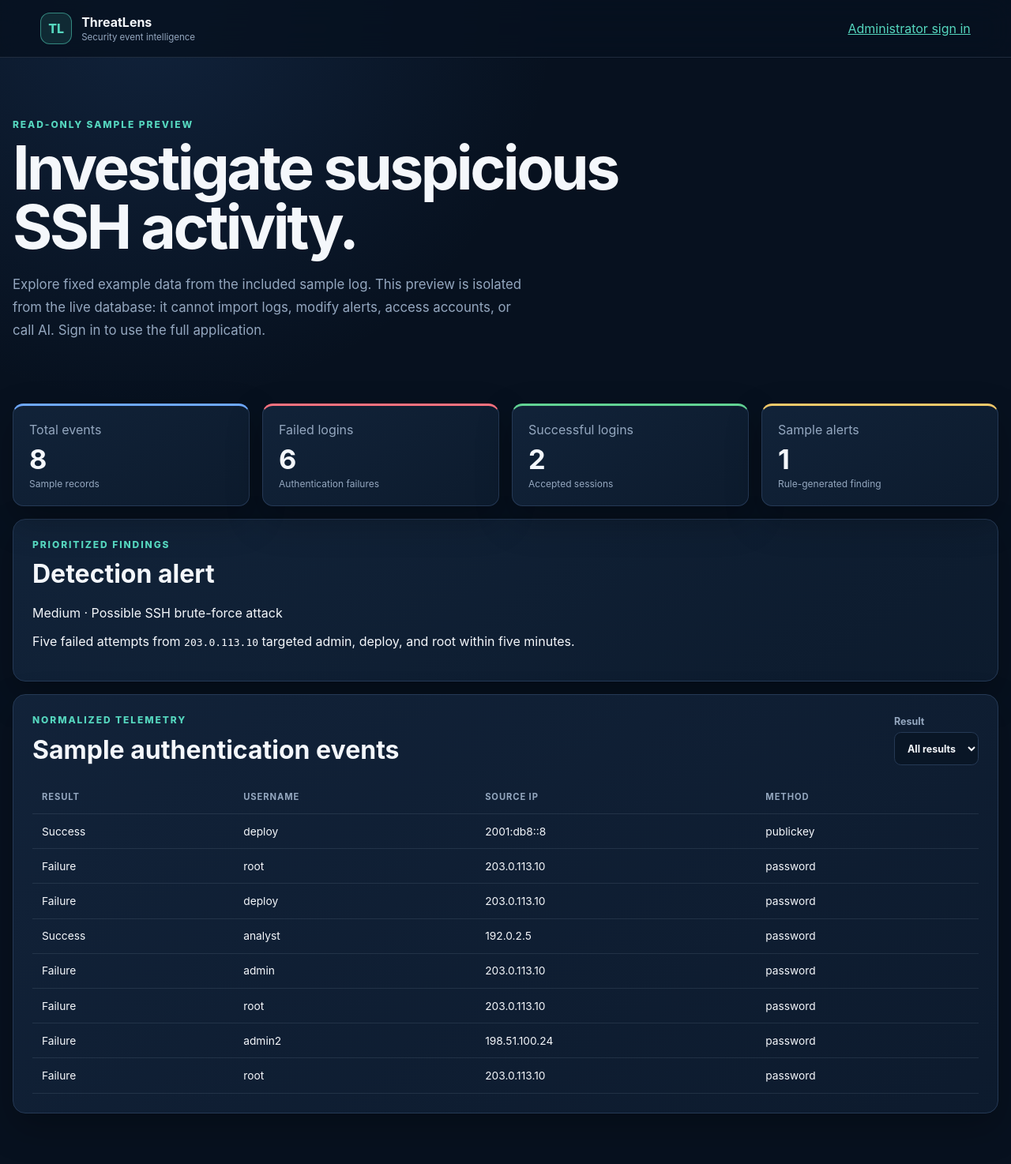
After one commit to giovanipaul/ThreatLens, a FastAPI app: template app/templates/demo.html in a window 1280 px wide. The commit adds this page. Shown: the whole page at 79% size. Run offline with FastAPI, Linux system fonts and the light colour scheme; the template is opened without the code that fills it, so the values that code supplies are empty.

Commit message:
Add isolated read-only sample preview (#17)
* docs: refresh dashboard preview image

* feat: add guarded AI explanations for security alerts

* fix: include AI explanation modules and tests

* ci: rerun required security checks

* fix: update certifi security dependency

* feat: prepare container for cloud deployment

* docs: document hosted ThreatLens deployment

* feat: add isolated read-only sample preview

```diff
--- a/app/main.py
+++ b/app/main.py
@@ -156,7 +156,7 @@ def create_app(
         return response
 
     @application.get("/", response_class=HTMLResponse)
-    def dashboard(request: Request) -> HTMLResponse:
+    def dashboard(request: Request) -> Response:
         token = request.cookies.get(SESSION_COOKIE_NAME)
         user = threat_repository.get_session_user(token) if token else None
         if user is None:
@@ -175,7 +175,7 @@ def create_app(
         return response
 
     @application.get("/login", response_class=HTMLResponse)
-    def login_page(request: Request) -> HTMLResponse:
+    def login_page(request: Request) -> Response:
         token = request.cookies.get(SESSION_COOKIE_NAME)
         if token and threat_repository.get_session_user(token):
             return RedirectResponse("/", status_code=status.HTTP_303_SEE_OTHER)
@@ -185,8 +185,12 @@ def create_app(
             context={"error": None},
         )
 
+    @application.get("/demo", response_class=HTMLResponse)
+    def demo_page(request: Request) -> HTMLResponse:
+        return templates.TemplateResponse(request=request, name="demo.html")
+
     @application.get("/account", response_class=HTMLResponse)
-    def account_page(request: Request) -> HTMLResponse:
+    def account_page(request: Request) -> Response:
         token = request.cookies.get(SESSION_COOKIE_NAME)
         user = threat_repository.get_session_user(token) if token else None
         if user is None:
@@ -209,7 +213,7 @@ def create_app(
         request: Request,
         username: str = Form(),
         password: str = Form(),
-    ) -> HTMLResponse:
+    ) -> Response:
         source_ip = request.client.host if request.client else "unknown"
         now = time.monotonic()
         failures = login_failures[source_ip]
--- /dev/null
+++ b/app/static/demo.js
@@ -0,0 +1,8 @@
+"use strict";
+
+const resultFilter = document.getElementById("demo-result");
+resultFilter.addEventListener("change", () => {
+    document.querySelectorAll("tr[data-result]").forEach((row) => {
+        row.hidden = resultFilter.value !== "all" && row.dataset.result !== resultFilter.value;
+    });
+});
--- /dev/null
+++ b/app/templates/demo.html
@@ -0,0 +1,52 @@
+<!doctype html>
+<html lang="en">
+<head>
+    <meta charset="utf-8">
+    <meta name="viewport" content="width=device-width, initial-scale=1">
+    <meta name="description" content="Read-only ThreatLens sample preview">
+    <title>Sample preview | ThreatLens</title>
+    <link rel="stylesheet" href="{{ url_for('static', path='/styles.css') }}">
+    <script src="{{ url_for('static', path='/demo.js') }}" defer></script>
+</head>
+<body>
+<header class="site-header">
+    <a class="brand" href="/demo"><span class="brand-mark">TL</span><span><strong>ThreatLens</strong><small>Security event intelligence</small></span></a>
+    <a class="account-link" href="/login">Administrator sign in</a>
+</header>
+<main>
+    <section class="hero">
+        <div>
+            <p class="eyebrow">Read-only sample preview</p>
+            <h1>Investigate suspicious SSH activity.</h1>
+            <p class="hero-copy">Explore fixed example data from the included sample log. This preview is isolated from the live database: it cannot import logs, modify alerts, access accounts, or call AI. Sign in to use the full application.</p>
+        </div>
+    </section>
+    <section class="metrics" aria-label="Sample security overview">
+        <article class="metric-card"><span>Total events</span><strong>8</strong><small>Sample records</small></article>
+        <article class="metric-card danger"><span>Failed logins</span><strong>6</strong><small>Authentication failures</small></article>
+        <article class="metric-card success"><span>Successful logins</span><strong>2</strong><small>Accepted sessions</small></article>
+        <article class="metric-card warning"><span>Sample alerts</span><strong>1</strong><small>Rule-generated finding</small></article>
+    </section>
+    <section class="data-section">
+        <div class="section-heading"><div><p class="eyebrow">Prioritized findings</p><h2>Detection alert</h2></div></div>
+        <p>Medium · Possible SSH brute-force attack</p>
+        <p>Five failed attempts from <code>203.0.113.10</code> targeted admin, deploy, and root within five minutes.</p>
+    </section>
+    <section class="data-section">
+        <div class="section-heading"><div><p class="eyebrow">Normalized telemetry</p><h2>Sample authentication events</h2></div>
+            <label>Result <select id="demo-result"><option value="all">All results</option><option value="failure">Failure</option><option value="success">Success</option></select></label>
+        </div>
+        <div class="table-shell"><table><thead><tr><th scope="col">Result</th><th scope="col">Username</th><th scope="col">Source IP</th><th scope="col">Method</th></tr></thead><tbody>
+            <tr data-result="success"><td>Success</td><td>deploy</td><td>2001:db8::8</td><td>publickey</td></tr>
+            <tr data-result="failure"><td>Failure</td><td>root</td><td>203.0.113.10</td><td>password</td></tr>
+            <tr data-result="failure"><td>Failure</td><td>deploy</td><td>203.0.113.10</td><td>password</td></tr>
+            <tr data-result="success"><td>Success</td><td>analyst</td><td>192.0.2.5</td><td>password</td></tr>
+            <tr data-result="failure"><td>Failure</td><td>admin</td><td>203.0.113.10</td><td>password</td></tr>
+            <tr data-result="failure"><td>Failure</td><td>root</td><td>203.0.113.10</td><td>password</td></tr>
+            <tr data-result="failure"><td>Failure</td><td>admin2</td><td>198.51.100.24</td><td>password</td></tr>
+            <tr data-result="failure"><td>Failure</td><td>root</td><td>203.0.113.10</td><td>password</td></tr>
+        </tbody></table></div>
+    </section>
+</main>
+</body>
+</html>
--- a/app/templates/login.html
+++ b/app/templates/login.html
@@ -31,6 +31,7 @@
             <input name="password" type="password" autocomplete="current-password" required>
         </label>
         <button type="submit">Sign in</button>
+        <p>Exploring ThreatLens? <a href="/demo">View the read-only sample</a>.</p>
         {% if error %}<p class="form-message error" role="alert">{{ error }}</p>{% endif %}
     </form>
 </main>
```
Also changed, not shown: tests/test_main.py (+17 -1 lines), README.md.
